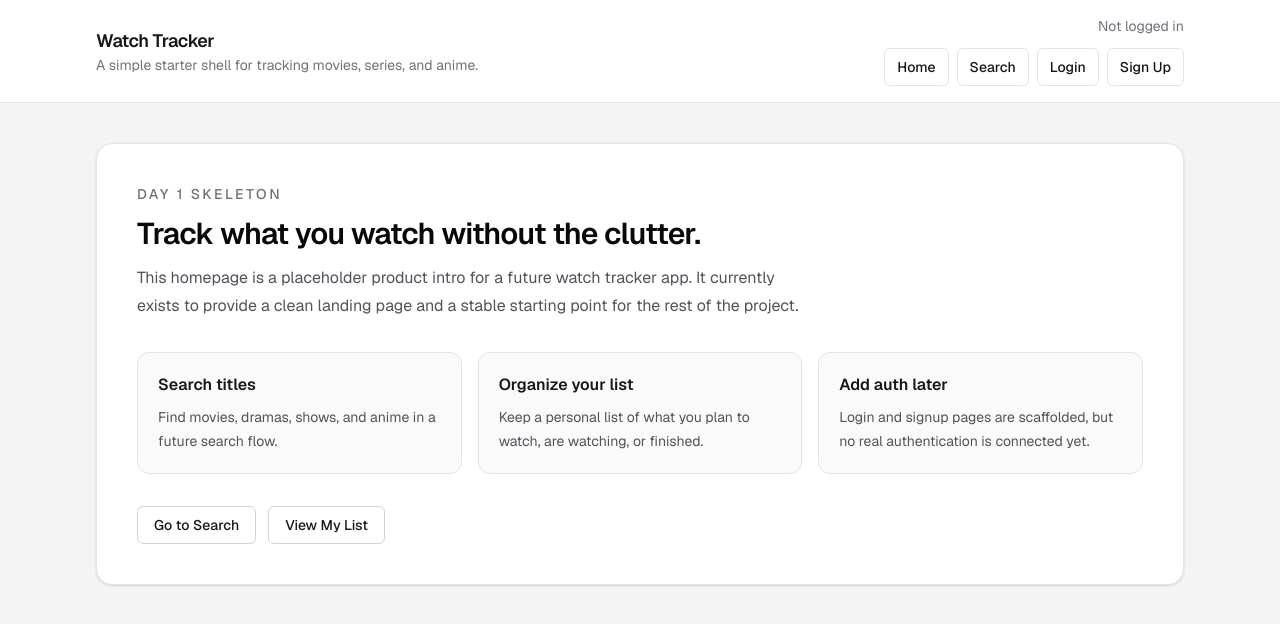
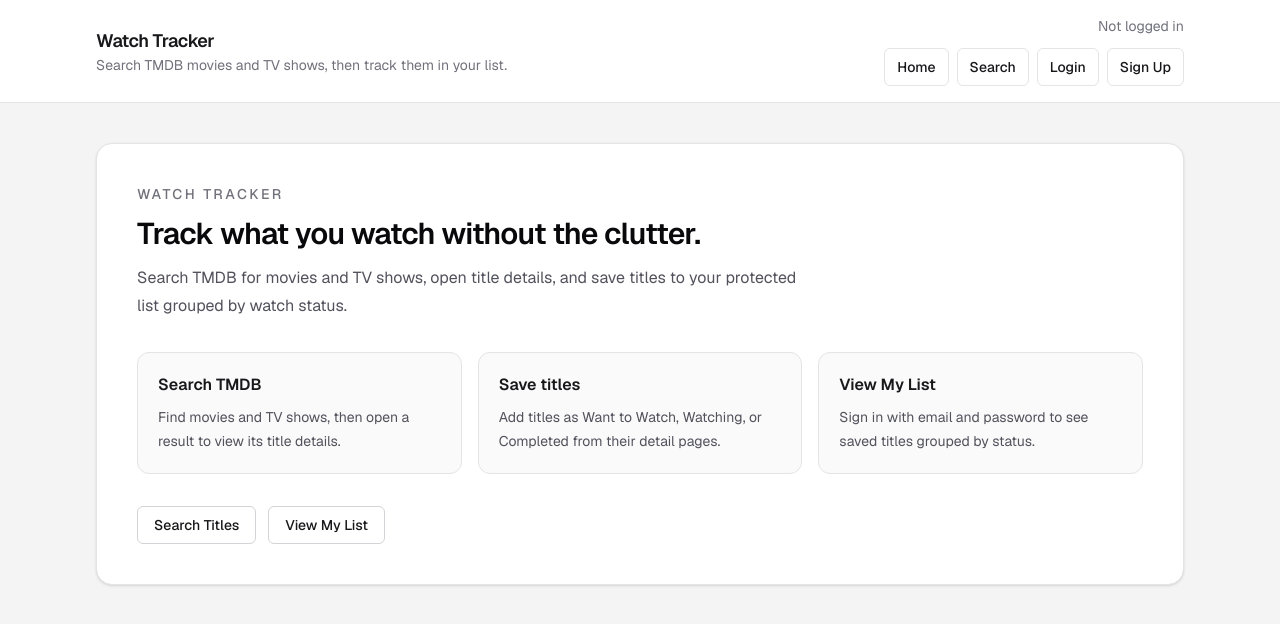
Before and after one commit to SpaceSyt/watch-tracker, a Next.js app: page / in a window 1280 px wide. Shown: the top 624 px of the page. Built offline with nearby package versions, Linux system fonts and the light colour scheme; no server answers.

Commit message:
Align docs and visible copy with implemented flows

```diff
--- a/app/layout.tsx
+++ b/app/layout.tsx
@@ -15,7 +15,7 @@ const geistMono = Geist_Mono({
 
 export const metadata: Metadata = {
   title: "Watch Tracker",
-  description: "Track shows, dramas, and anime in one place.",
+  description: "Search TMDB movies and TV shows, then track them in one place.",
 };
 
 export default function RootLayout({
--- a/app/page.tsx
+++ b/app/page.tsx
@@ -4,27 +4,27 @@ import { PageShell } from "@/components/page-shell";
 export default function Home() {
   return (
     <PageShell
-      eyebrow="Day 1 Skeleton"
+      eyebrow="Watch Tracker"
       title="Track what you watch without the clutter."
-      description="This homepage is a placeholder product intro for a future watch tracker app. It currently exists to provide a clean landing page and a stable starting point for the rest of the project."
+      description="Search TMDB for movies and TV shows, open title details, and save titles to your protected list grouped by watch status."
     >
       <div className="grid gap-4 md:grid-cols-3">
         <div className="rounded-xl border border-zinc-200 bg-zinc-50 p-5">
-          <h2 className="text-base font-semibold text-zinc-900">Search titles</h2>
+          <h2 className="text-base font-semibold text-zinc-900">Search TMDB</h2>
           <p className="mt-2 text-sm leading-6 text-zinc-600">
-            Find movies, dramas, shows, and anime in a future search flow.
+            Find movies and TV shows, then open a result to view its title details.
           </p>
         </div>
         <div className="rounded-xl border border-zinc-200 bg-zinc-50 p-5">
-          <h2 className="text-base font-semibold text-zinc-900">Organize your list</h2>
+          <h2 className="text-base font-semibold text-zinc-900">Save titles</h2>
           <p className="mt-2 text-sm leading-6 text-zinc-600">
-            Keep a personal list of what you plan to watch, are watching, or finished.
+            Add titles as Want to Watch, Watching, or Completed from their detail pages.
           </p>
         </div>
         <div className="rounded-xl border border-zinc-200 bg-zinc-50 p-5">
-          <h2 className="text-base font-semibold text-zinc-900">Add auth later</h2>
+          <h2 className="text-base font-semibold text-zinc-900">View My List</h2>
           <p className="mt-2 text-sm leading-6 text-zinc-600">
-            Login and signup pages are scaffolded, but no real authentication is connected yet.
+            Sign in with email and password to see saved titles grouped by status.
           </p>
         </div>
       </div>
@@ -33,7 +33,7 @@ export default function Home() {
           href="/search"
           className="rounded-md border border-zinc-300 px-4 py-2 text-sm font-medium text-zinc-800 hover:bg-zinc-100"
         >
-          Go to Search
+          Search Titles
         </Link>
         <Link
           href="/my"
--- a/components/site-header.tsx
+++ b/components/site-header.tsx
@@ -28,7 +28,7 @@ export async function SiteHeader() {
             Watch Tracker
           </Link>
           <p className="text-sm text-zinc-500">
-            A simple starter shell for tracking movies, series, and anime.
+            Search TMDB movies and TV shows, then track them in your list.
           </p>
         </div>
         <div className="flex flex-col items-start gap-3 md:items-end">
```
Also changed, not shown: 1 other file (tests, documents, lock files or other folders). Lines whose indentation alone changed are shown as unchanged.
